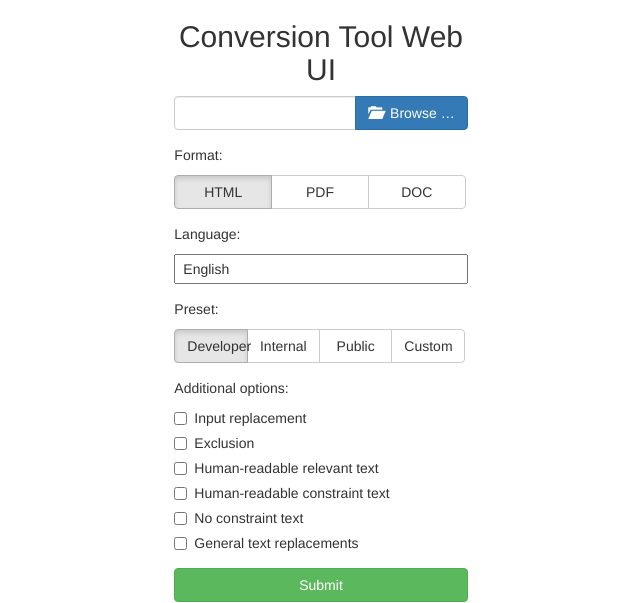
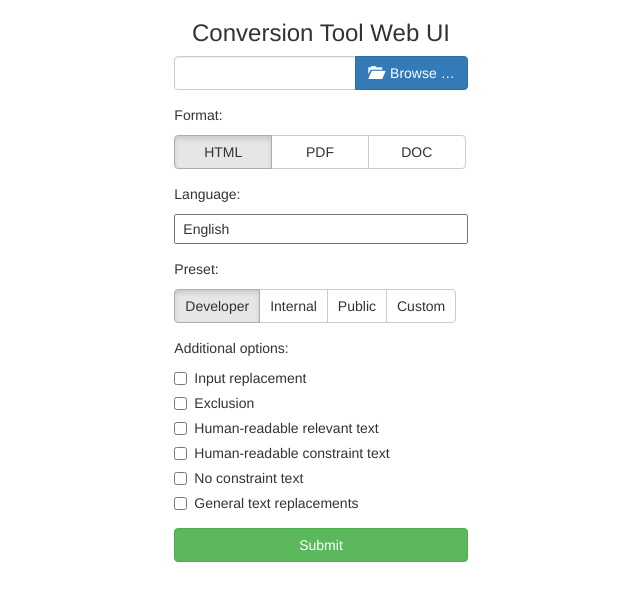
Before and after one commit to pmaengineering/ppp-web, a Flask app: page / in a window 1024 px wide. Shown: the top 603 px of the page, without its empty margins (191-831 px from the left). Run offline with Flask 2, Linux system fonts and the light colour scheme; some libraries are stand-ins or nearby versions.

Commit message:
Fixing issues for resolutions 992px to 1199px.

```diff
--- a/webui/app/static/css/styles.css
+++ b/webui/app/static/css/styles.css
@@ -6,7 +6,8 @@
     padding: 3px 7px;
 }
 
-@media (max-width: 370px) {
+@media (max-width: 370px),
+(min-width: 992px) and (max-width: 1199px) {
   h2 {
     font-size: 2.4rem;
   }
@@ -17,3 +18,10 @@
     padding: 0.6rem 1rem;
   }
 }
+
+@media (min-width: 992px) and (max-width: 1199px) {
+  .col-md-3 {
+    width: auto !important;
+    padding: 0.6rem 1rem;
+  }
+}
```
